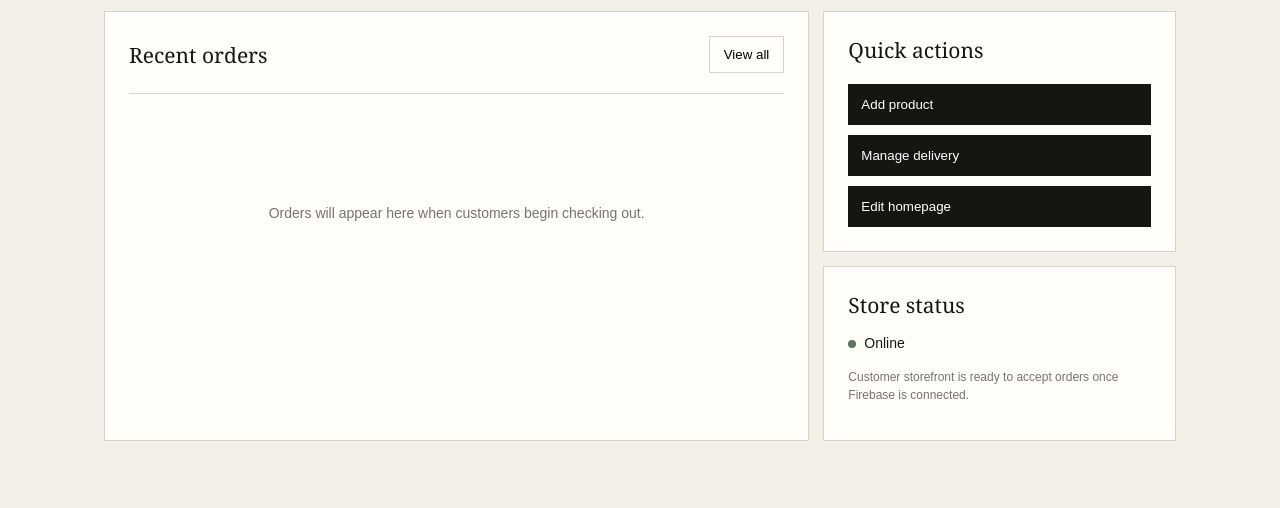
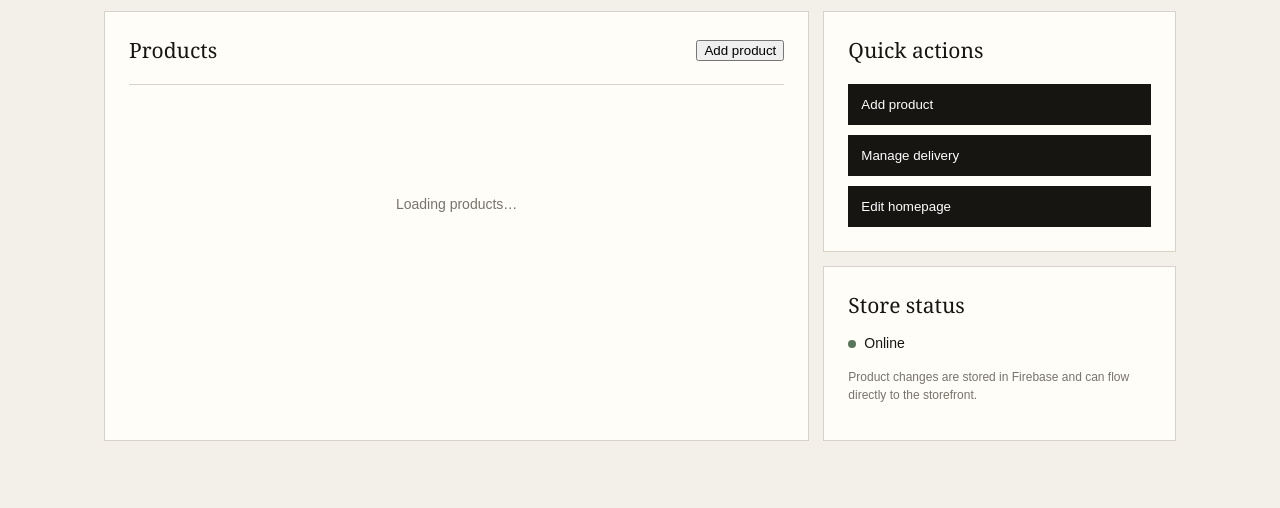
Before and after one commit to ojdevsent-lgtm/Rushgal-Website, a plain HTML site: page admin.html in a window 1280 px wide. Shown: the part 287-795 px from the top of the page. Drawn offline with Linux system fonts and the light colour scheme.

Commit message:
Add Rushgal admin product manager UI

```diff
--- a/admin.html
+++ b/admin.html
@@ -1,11 +1,11 @@
 <!doctype html>
 <html lang="en"><head><meta charset="utf-8"><meta name="viewport" content="width=device-width,initial-scale=1"><meta name="robots" content="noindex"><title>Rushgal Admin</title><link rel="stylesheet" href="admin.css"></head><body>
 <main class="admin-shell">
-  <header class="admin-header"><div><p class="kicker">RUSHGAL / ADMIN</p><h1>Store overview</h1></div><button class="ghost" id="logout">Sign out</button></header>
-  <section class="metrics"><article><span>Today's sales</span><strong>₦0</strong></article><article><span>New orders</span><strong>0</strong></article><article><span>Products</span><strong>0</strong></article><article><span>Low stock</span><strong>0</strong></article></section>
-  <section class="dashboard-grid">
-    <article class="panel wide"><div class="panel-head"><h2>Recent orders</h2><button class="ghost">View all</button></div><div class="empty">Orders will appear here when customers begin checking out.</div></article>
-    <article class="panel"><div class="panel-head"><h2>Quick actions</h2></div><div class="actions"><button>Add product</button><button>Manage delivery</button><button>Edit homepage</button></div></article>
-    <article class="panel"><div class="panel-head"><h2>Store status</h2></div><p class="status"><i></i> Online</p><p class="muted">Customer storefront is ready to accept orders once Firebase is connected.</p></article>
-  </section>
-</main><script src="admin.js"></script></body></html>
+<header class="admin-header"><div><p class="kicker">RUSHGAL / ADMIN</p><h1>Store overview</h1></div><button class="ghost" id="logout">Sign out</button></header>
+<section class="metrics"><article><span>Today's sales</span><strong>₦0</strong></article><article><span>New orders</span><strong>0</strong></article><article><span>Products</span><strong id="productCount">0</strong></article><article><span>Low stock</span><strong>0</strong></article></section>
+<section class="dashboard-grid"><article class="panel wide"><div class="panel-head"><h2>Products</h2><button class="primary" id="addProduct">Add product</button></div><div id="productManager" class="product-manager"><div class="empty">Loading products…</div></div></article>
+<article class="panel"><div class="panel-head"><h2>Quick actions</h2></div><div class="actions"><button id="addProduct2">Add product</button><button>Manage delivery</button><button>Edit homepage</button></div></article>
+<article class="panel"><div class="panel-head"><h2>Store status</h2></div><p class="status"><i></i> Online</p><p class="muted">Product changes are stored in Firebase and can flow directly to the storefront.</p></article></section>
+</main>
+<div class="modal" id="productModal"><div class="modal-card"><div class="panel-head"><h2>Product editor</h2><button class="ghost" id="closeProduct">Close</button></div><form id="productForm"><label>Name<input name="name" required></label><label>Category<input name="category" required></label><div class="form-row"><label>Price<input name="price" type="number" min="0" required></label><label>Stock<input name="stock" type="number" min="0" required></label></div><label>Status<select name="status"><option value="active">Available</option><option value="out_of_stock">Out of stock</option><option value="draft">Draft</option></select></label><label>Description<textarea name="description" rows="4"></textarea></label><label>Product image<input name="image" type="file" accept="image/*"></label><img id="productImagePreview" class="preview" alt=""><button class="primary" type="submit">Save product</button></form></div></div>
+<script type="module" src="admin-products.js"></script><script src="admin.js"></script></body></html>
```
